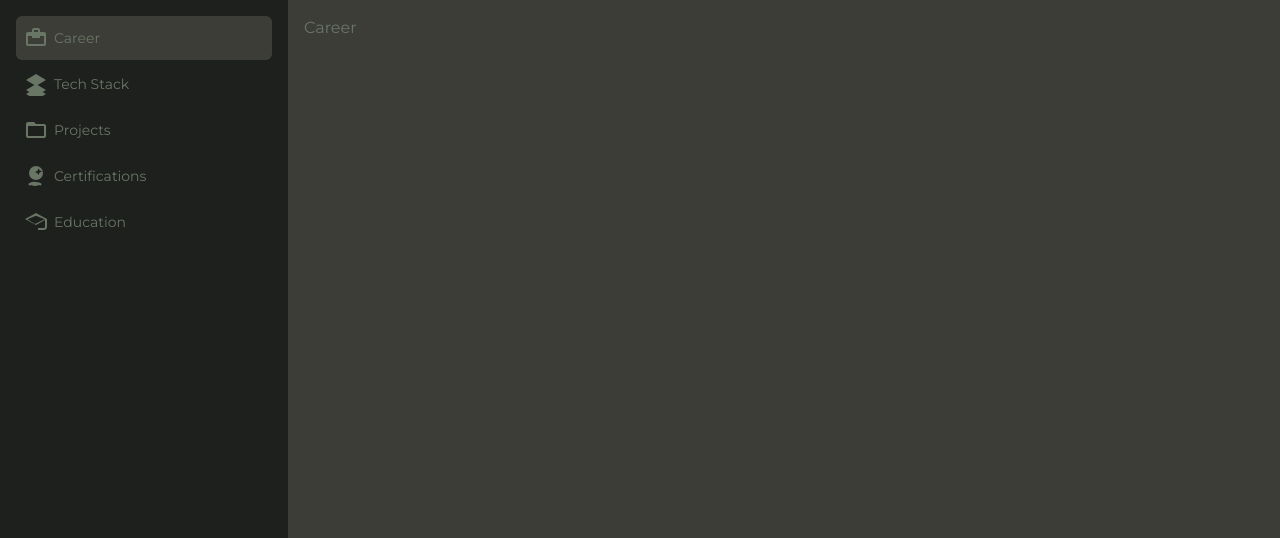
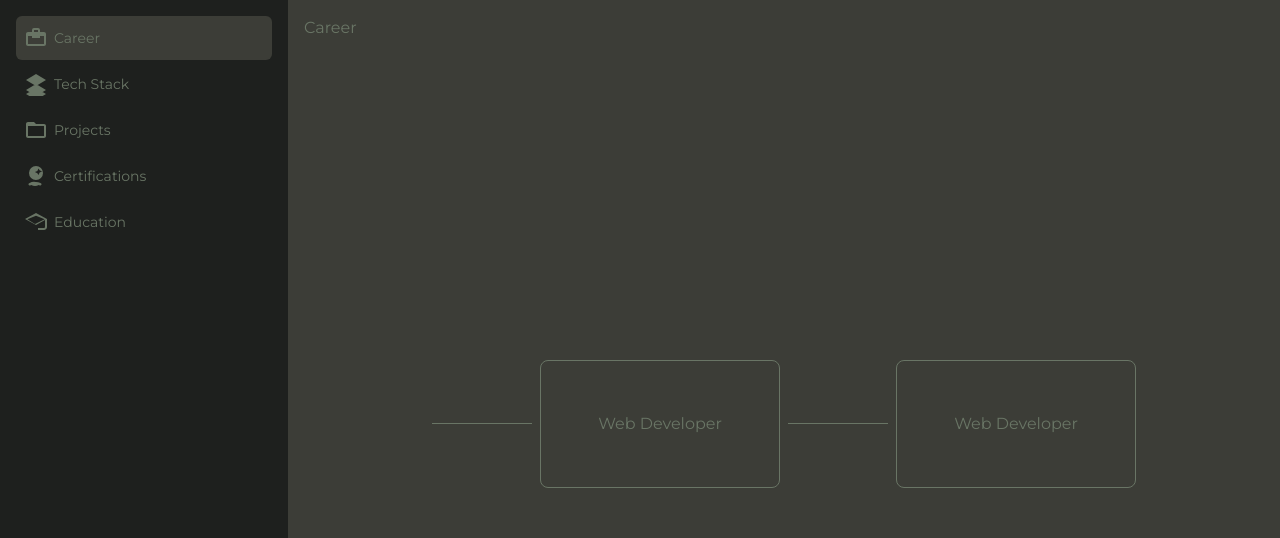
Before and after one commit to thedeepakmaurya/portfolionext, a Next.js app: page /career in a window 1280 px wide. Shown: the top 538 px of the page. Built offline with nearby package versions, Linux system fonts and the light colour scheme.

Commit message:
career page layout

```diff
--- a/src/components/Career.jsx
+++ b/src/components/Career.jsx
@@ -1,7 +1,26 @@
+import Image from "next/image";
 import React from "react";
 
 const Career = () => {
-  return <div>Career</div>;
+  return (
+    <section className="h-full w-ful">
+      <h1>Career</h1>
+      <div className="h-full w-full flex gap-2 items-center justify-center">
+        <div><svg xmlns="http://www.w3.org/2000/svg" width="100" height="2" fill="currentColor">
+  <rect width="200" height="1" />
+</svg></div>
+        <div className="w-60 h-32 flex items-center justify-center border border-foreground px-2 rounded-lg">
+          <h1>Web Developer</h1>
+        </div>
+        <div><svg xmlns="http://www.w3.org/2000/svg" width="100" height="2" fill="currentColor">
+  <rect width="200" height="1" />
+</svg></div>
+        <div className="w-60 h-32 flex items-center justify-center border border-foreground px-2 rounded-lg">
+          <h1>Web Developer</h1>
+        </div>
+      </div>
+    </section>
+  );
 };
 
 export default Career;
```
